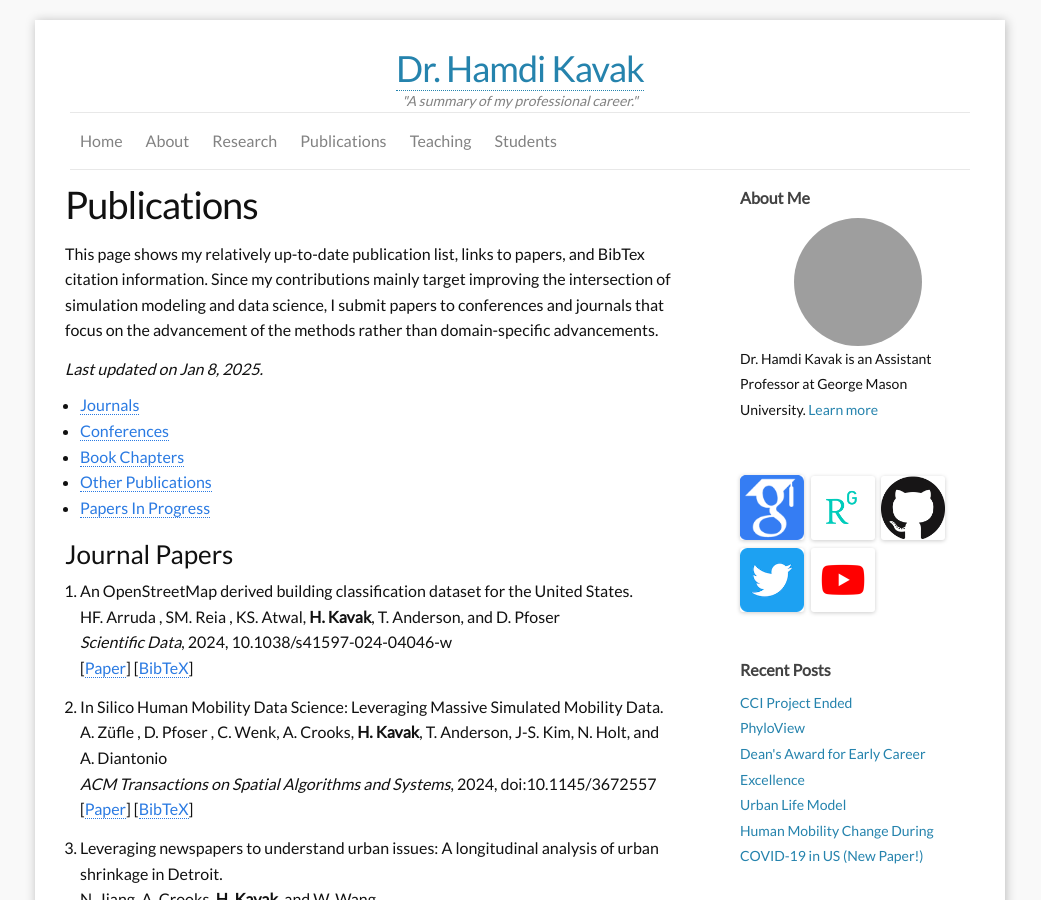
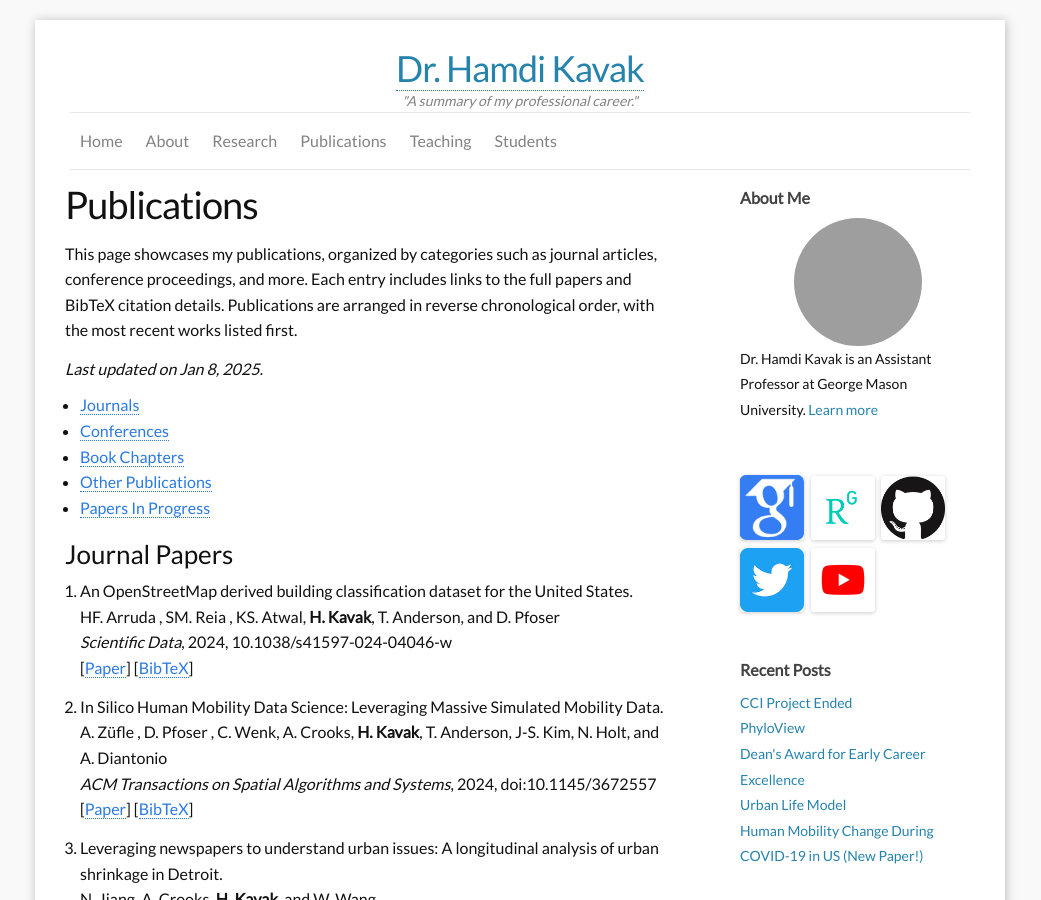
Before and after one commit to hamdikavak/hamdikavak.github.io, a Jekyll site: the page built from c5_publications.md, in a window 1280 px wide and 900 px high. Shown: the whole window, without its empty margins (120-1161 px from the left). Built offline with Jekyll 4.4.1, drawn with Linux system fonts in a browser that asks for light colours; nearby versions of some CDN libraries; grey boxes are pictures that could not be loaded.

Commit message:
pubs updated description

```diff
--- a/c5_publications.md
+++ b/c5_publications.md
@@ -5,7 +5,8 @@ permalink: /publications/
 nav: yes
 ---
 
-This page shows my relatively up-to-date publication list, links to papers, and BibTex citation information. Since my contributions mainly target improving the intersection of simulation modeling and data science, I submit papers to conferences and journals that focus on the advancement of the methods rather than domain-specific advancements.
+
+This page showcases my publications, organized by categories such as journal articles, conference proceedings, and more. Each entry includes links to the full papers and BibTeX citation details. Publications are arranged in reverse chronological order, with the most recent works listed first.
 
 *Last updated on Jan 8, 2025.*
 
```
